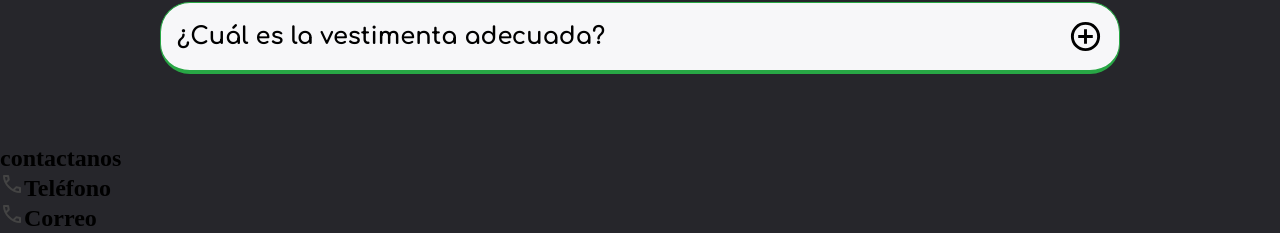
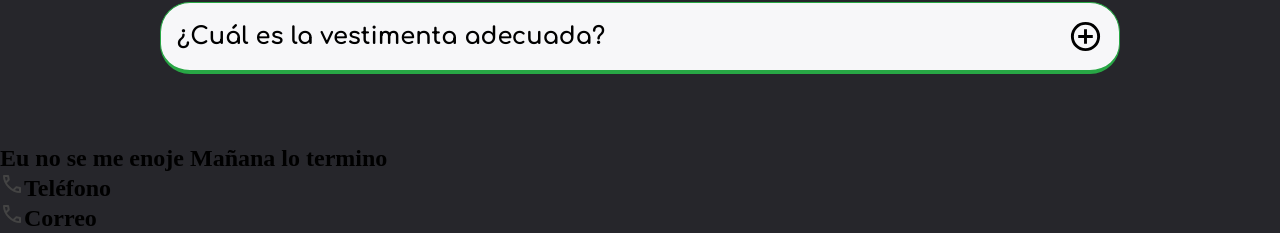
Before and after one commit to Vientousky/centenario, a React (Vite) app: page / in a window 1280 px wide. Shown: the part 3131-3364 px from the top of the page. Built offline with nearby package versions, Linux system fonts and the light colour scheme; a web font is replaced by a local one.

Commit message:
Update contacto.jsx

```diff
--- a/src/Components/contacto.jsx
+++ b/src/Components/contacto.jsx
@@ -5,7 +5,7 @@ export const Contacto = () => {
     return (
         <section id="Contacto" className="secti-conta">
 
-            <h1>contactanos</h1>
+            <h1>Eu no se me enoje Mañana lo termino</h1>
 
             <div className="izq-info">
 
```
